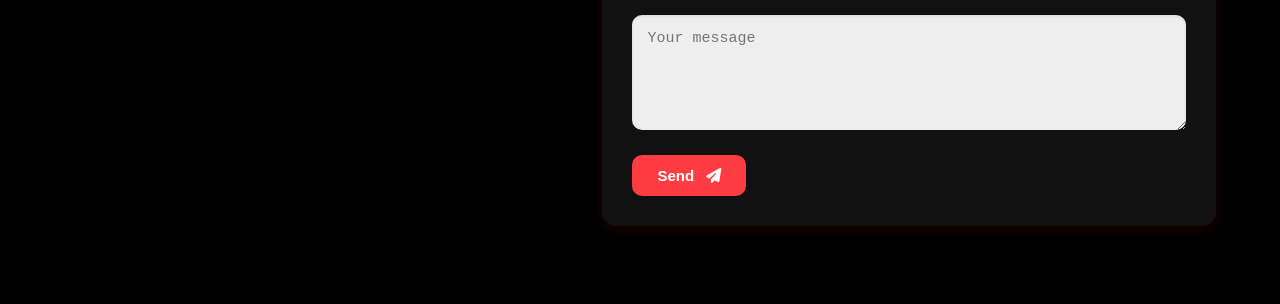
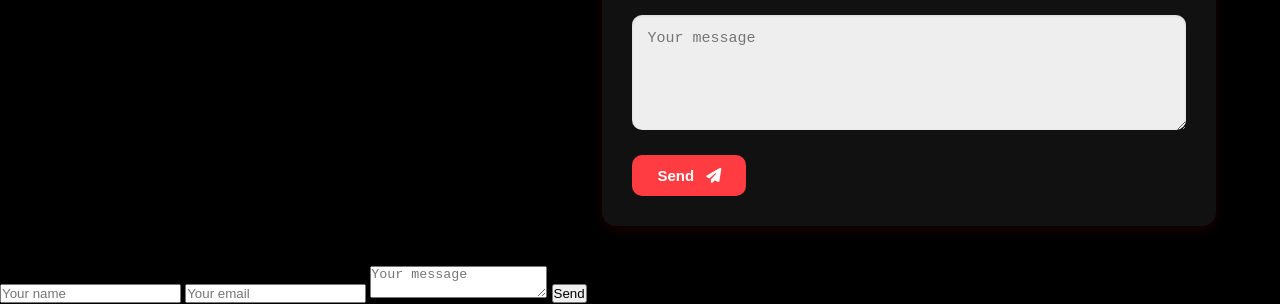
Before and after one commit to SappaSatya/PORTFOLIO, a plain HTML site: page index.html in a window 1280 px wide. Shown: the part 4014-4318 px from the top of the page. Before the commit the page ends 4280 px from the top, so only its background shows below. Drawn offline with nearby package versions, Linux system fonts and the light colour scheme.

Commit message:
Update index.html

```diff
--- a/index.html
+++ b/index.html
@@ -307,7 +307,16 @@
     AOS.init({ duration: 800, once: true });
   </script>
 
+  <!-- Contact Form -->
+  <form name="contact-form" method="POST" data-netlify="true" action="/success.html">
+    <input type="hidden" name="form-name" value="contact-form" />
 
+    <input type="text" name="name" placeholder="Your name" required />
+    <input type="email" name="email" placeholder="Your email" required />
+    <textarea name="message" placeholder="Your message" required></textarea>
+
+    <button type="submit">Send</button>
+  </form>
 
 
 </body>
```
